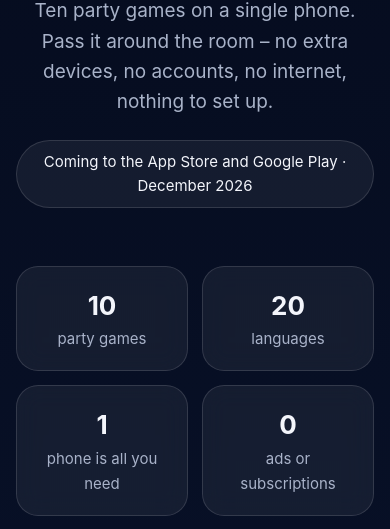
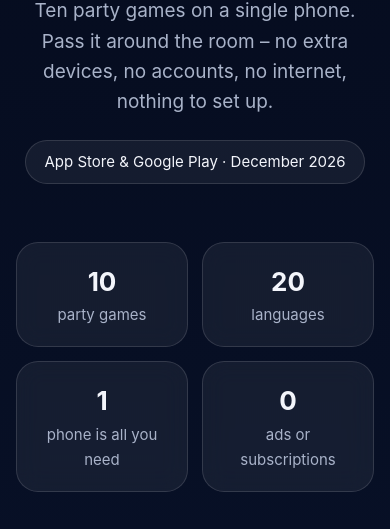
Before and after one commit to AxiflavonStudios/axiflavonstudios.github.io, a plain HTML site: page onephonefun/index.html in a window 390 px wide. Shown: the part 305-834 px from the top of the page. Drawn offline with Linux system fonts and the light colour scheme.

Commit message:
One Phone Fun page: shorter store badge so it fits one line on phones
Co-Authored-By: Claude Opus 5.5 <noreply@anthropic.com>
Claude-Session: https://claude.ai/code/session_01G2EEwHw451vM2jEQQQCQ1F

```diff
--- a/onephonefun/index.html
+++ b/onephonefun/index.html
@@ -27,7 +27,7 @@
       <img class="app-icon" src="/assets/onephonefun-icon.png" alt="One Phone Fun app icon">
       <h1>One Phone Fun</h1>
       <p class="lead">Ten party games on a single phone. Pass it around the room – no extra devices, no accounts, no internet, nothing to set up.</p>
-      <span class="badge">Coming to the App Store and Google Play &middot; December 2026</span>
+      <span class="badge">App Store &amp; Google Play &middot; December 2026</span>
     </section>
 
     <section class="facts">
```
